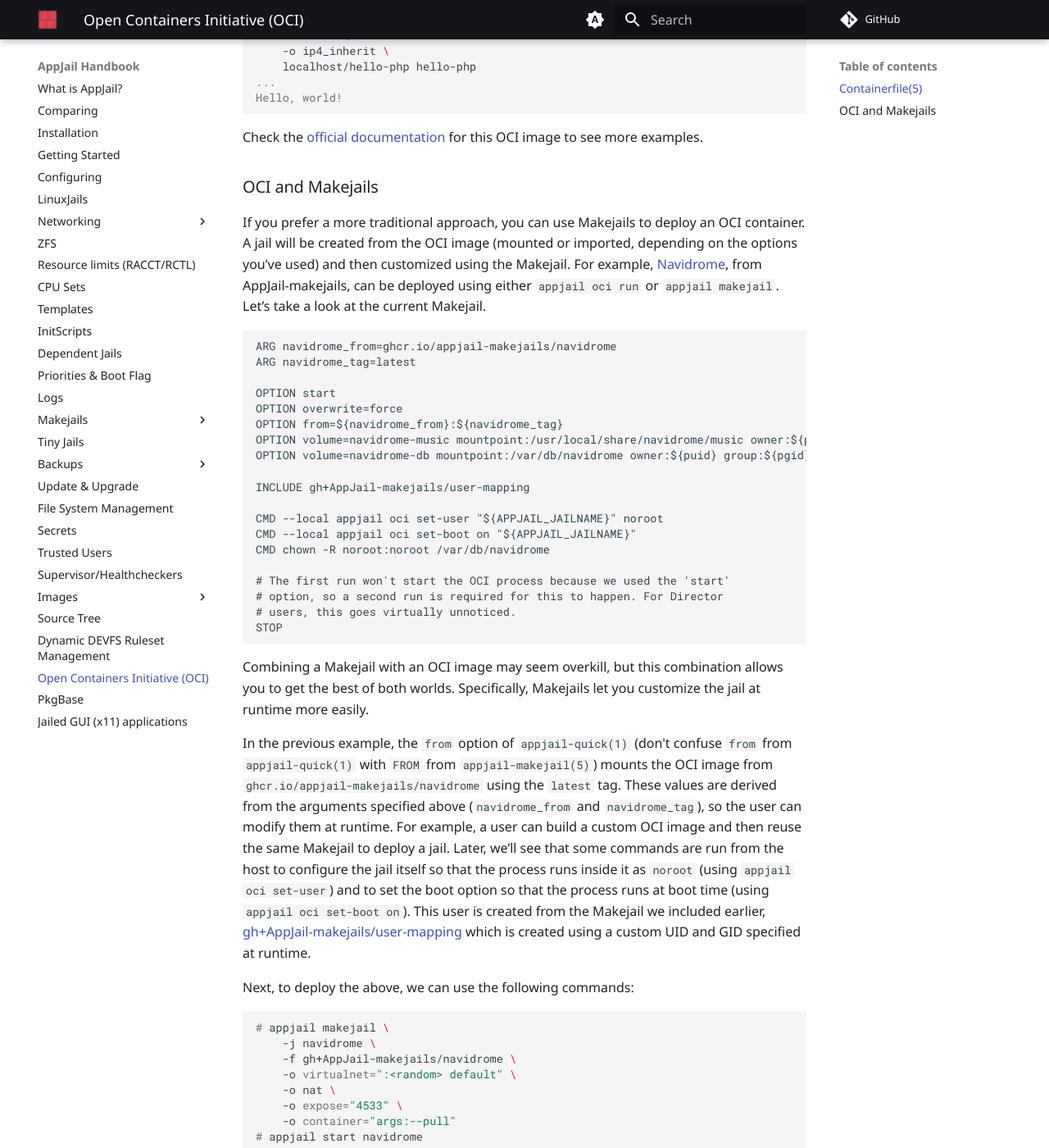
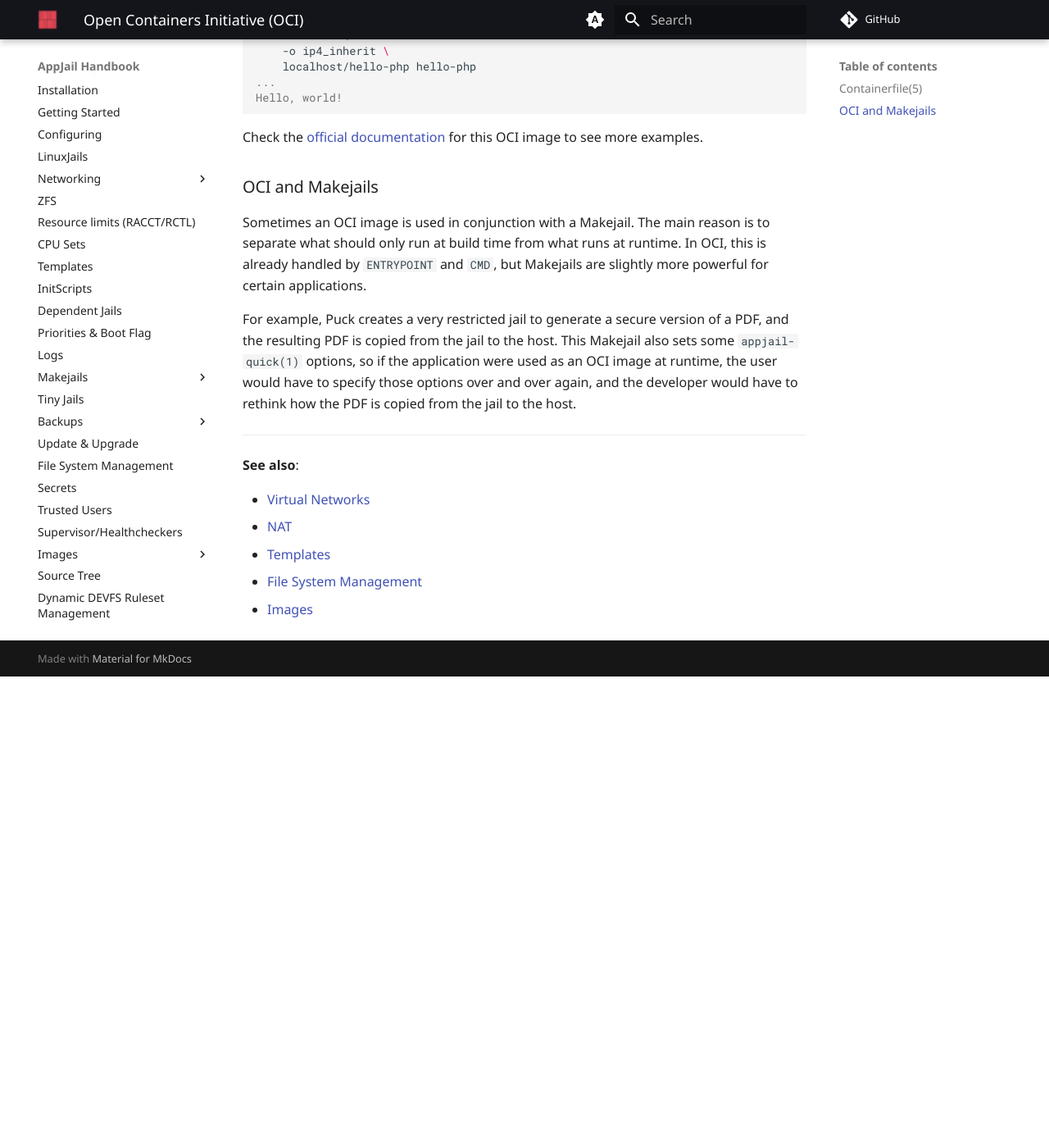
Before and after one commit to DtxdF/AppJail.docs, an MkDocs documentation site: the page built from docs/OCI.md, in a window 1280 px wide and 1400 px high, scrolled down 2646 px. Shown: the whole window at 82% size. Built offline with MkDocs 1.6.1 and Material for MkDocs 9.7.7, drawn with Linux system fonts in a browser that asks for light colours; comment, search, counter and statistics services are not loaded; after the commit the page ends 3471 px from its top, so only the background shows below that.

Commit message:
Add a more realistic example for OCI and Makejails

````diff
--- a/docs/OCI.md
+++ b/docs/OCI.md
@@ -102,46 +102,9 @@ Check the [official documentation](https://github.com/AppJail-makejails/php) for
 
 ### OCI and Makejails
 
-If you prefer a more traditional approach, you can use Makejails to deploy an OCI container. A jail will be created from the OCI image (mounted or imported, depending on the options you’ve used) and then customized using the Makejail. For example, [Navidrome](https://github.com/AppJail-makejails/navidrome), from AppJail-makejails, can be deployed using either `appjail oci run` or `appjail makejail`. Let’s take a look at the current Makejail.
+Sometimes an OCI image is used in conjunction with a Makejail. The main reason is to separate what should only run at build time from what runs at runtime. In OCI, this is already handled by `ENTRYPOINT` and `CMD`, but Makejails are slightly more powerful for certain applications.
 
-```
-ARG navidrome_from=ghcr.io/appjail-makejails/navidrome
-ARG navidrome_tag=latest
-
-OPTION start
-OPTION overwrite=force
-OPTION from=${navidrome_from}:${navidrome_tag}
-OPTION volume=navidrome-music mountpoint:/usr/local/share/navidrome/music owner:${puid} group:${pgid}
-OPTION volume=navidrome-db mountpoint:/var/db/navidrome owner:${puid} group:${pgid}
-
-INCLUDE gh+AppJail-makejails/user-mapping
-
-CMD --local appjail oci set-user "${APPJAIL_JAILNAME}" noroot
-CMD --local appjail oci set-boot on "${APPJAIL_JAILNAME}"
-CMD chown -R noroot:noroot /var/db/navidrome
-
-# The first run won't start the OCI process because we used the 'start'
-# option, so a second run is required for this to happen. For Director
-# users, this goes virtually unnoticed.
-STOP
-```
-
-Combining a Makejail with an OCI image may seem overkill, but this combination allows you to get the best of both worlds. Specifically, Makejails let you customize the jail at runtime more easily.
-
-In the previous example, the `from` option of `appjail-quick(1)` (don't confuse `from` from `appjail-quick(1)` with `FROM` from `appjail-makejail(5)`) mounts the OCI image from `ghcr.io/appjail-makejails/navidrome` using the `latest` tag. These values are derived from the arguments specified above (`navidrome_from` and `navidrome_tag`), so the user can modify them at runtime. For example, a user can build a custom OCI image and then reuse the same Makejail to deploy a jail. Later, we’ll see that some commands are run from the host to configure the jail itself so that the process runs inside it as `noroot` (using `appjail oci set-user`) and to set the boot option so that the process runs at boot time (using `appjail oci set-boot on`). This user is created from the Makejail we included earlier, [gh+AppJail-makejails/user-mapping](https://github.com/AppJail-makejails/user-mapping) which is created using a custom UID and GID specified at runtime.
-
-Next, to deploy the above, we can use the following commands:
-
-```console
-# appjail makejail \
-    -j navidrome \
-    -f gh+AppJail-makejails/navidrome \
-    -o virtualnet=":<random> default" \
-    -o nat \
-    -o expose="4533" \
-    -o container="args:--pull"
-# appjail start navidrome
-```
+For example, Puck creates a very restricted jail to generate a secure version of a PDF, and the resulting PDF is copied from the jail to the host. This Makejail also sets some `appjail-quick(1)` options, so if the application were used as an OCI image at runtime, the user would have to specify those options over and over again, and the developer would have to rethink how the PDF is copied from the jail to the host.
 
 ---
 
````
